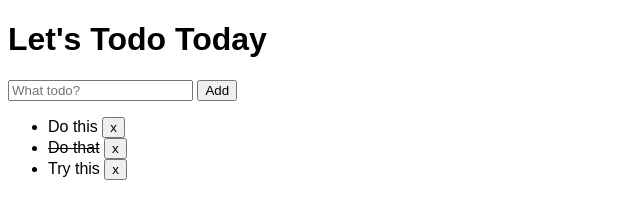
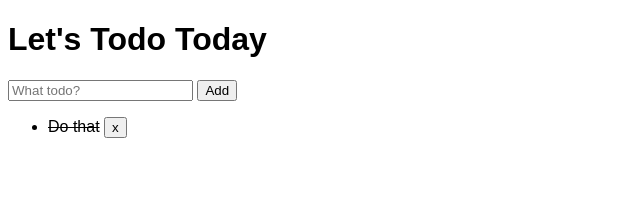
Before and after one commit to shrfrn/todos-MVC-CRUDL-I-InClass-done, a plain HTML site: page index.html in a window 1280 px wide. Shown: the whole page, without its empty margins (0-640 px from the left). Drawn offline with Linux system fonts and the light colour scheme.

Commit message:
Implement basic dynamic rendering

```diff
--- a/index.html
+++ b/index.html
@@ -7,7 +7,7 @@
         <link rel="stylesheet" href="css/todos.css">
         <title>todos</title>
     </head>
-    <body>
+    <body onload="onInit()">
         <h1>Let's Todo Today</h1>
 
         <input class="new-todo" type="text" placeholder="What todo?">
--- a/js/todos.js
+++ b/js/todos.js
@@ -1,11 +1,24 @@
 'use strict'
 
+function onInit() {
+    renderTodos()
+}
+
+function renderTodos() {
+    const elTodoList = document.querySelector('.todo-list')
+	const strHtml = `<li>
+        <span class="done">Do that</span>
+        <button onclick="onRemoveTodo('t456')">x</button>
+    </li>`
+    elTodoList.innerHTML = strHtml
+}
+
 function onRemoveTodo(todoId) {
-    console.log('todoId: ', todoId)
+	console.log('todoId: ', todoId)
 }
 
 function onAddTodo() {
-    const elInput = document.querySelector('.new-todo')
-    console.log(elInput.value)
-    elInput.value = ''
+	const elInput = document.querySelector('.new-todo')
+	console.log(elInput.value)
+	elInput.value = ''
 }
```
